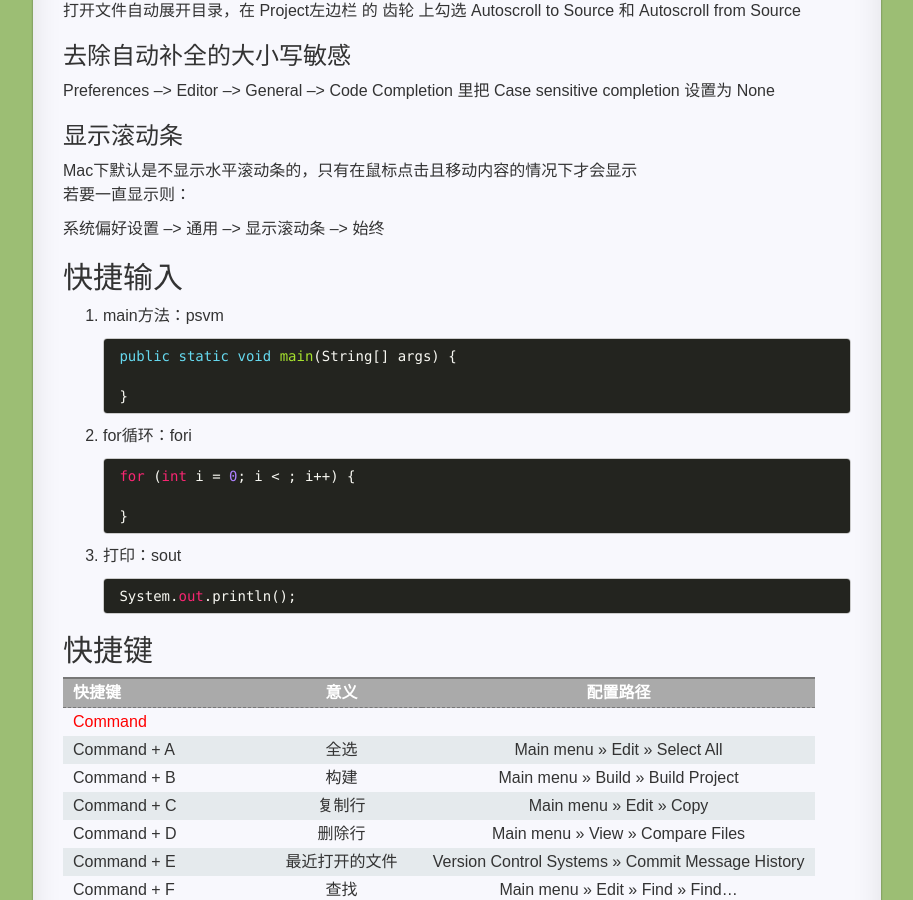
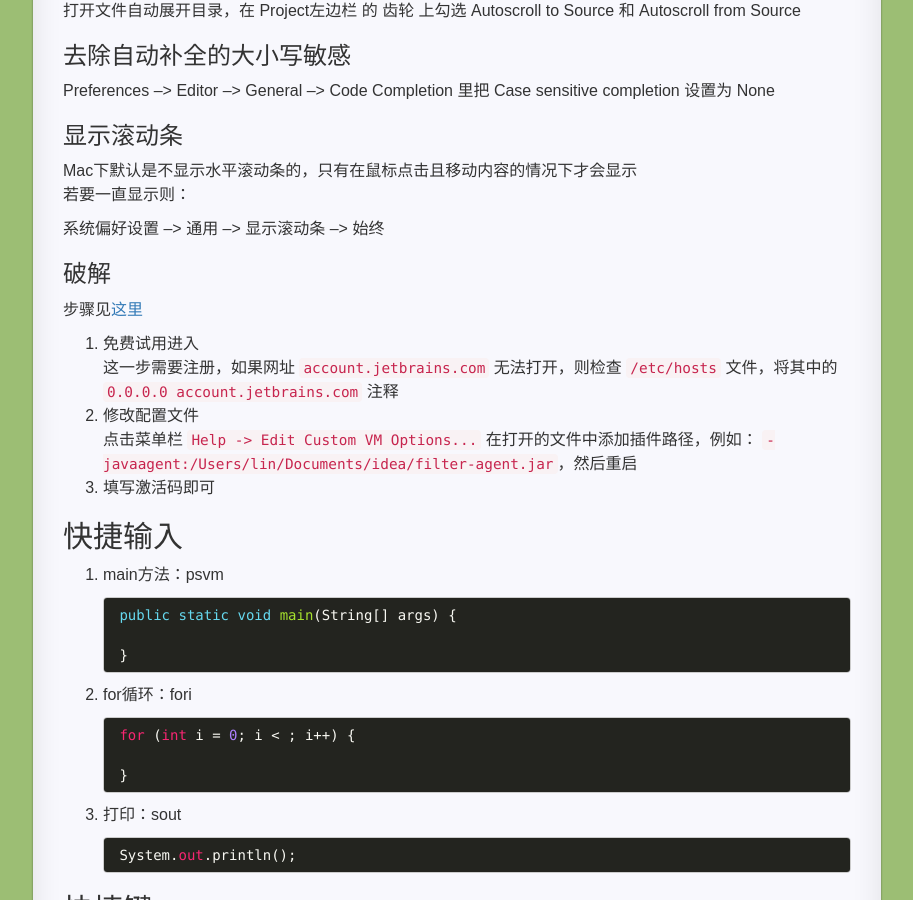
Before and after one commit to linyongchao/linyongchao.github.io, a Jekyll site: the page built from _posts/2017/2017-11-15-idea.md, in a window 1280 px wide and 900 px high, scrolled down 1194 px. Shown: the whole window, without its empty margins (37-950 px from the left). Built offline with Jekyll 4.4.1, drawn with Linux system fonts in a browser that asks for light colours; comment, search, counter and statistics services are not loaded.

Commit message:
add:idea激活

````diff
--- a/_posts/2017/2017-11-15-idea.md
+++ b/_posts/2017/2017-11-15-idea.md
@@ -51,6 +51,16 @@ Mac下默认是不显示水平滚动条的，只有在鼠标点击且移动内
 若要一直显示则：
 
 系统偏好设置 --> 通用 --> 显示滚动条 --> 始终
+
+### 破解
+
+步骤见[这里](http://blog.idejihuo.com/jetbrains/how-do-i-add-agent-configuration-if-the-activation-code-is-invalid.html)
+
+1. 免费试用进入
+	这一步需要注册，如果网址 ```account.jetbrains.com``` 无法打开，则检查 ```/etc/hosts``` 文件，将其中的 ```0.0.0.0 account.jetbrains.com``` 注释
+2. 修改配置文件
+	点击菜单栏 ```Help ->  Edit Custom VM Options...``` 在打开的文件中添加插件路径，例如： ```-javaagent:/Users/lin/Documents/idea/filter-agent.jar```，然后重启
+3. 填写激活码即可
 
 ## 快捷输入
 
````
Also changed, not shown: _posts/2015/2015-11-8-git.md (+13 -0 lines).
